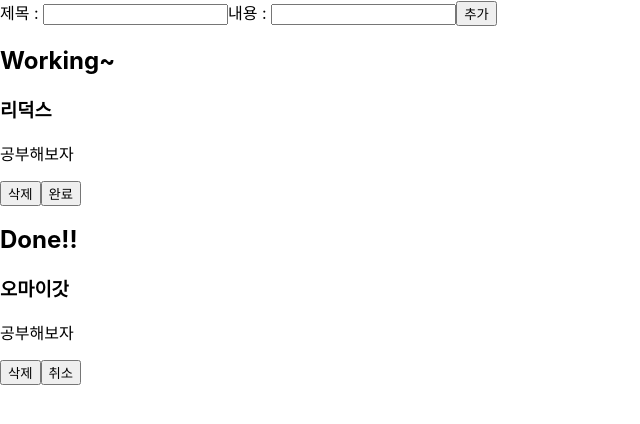
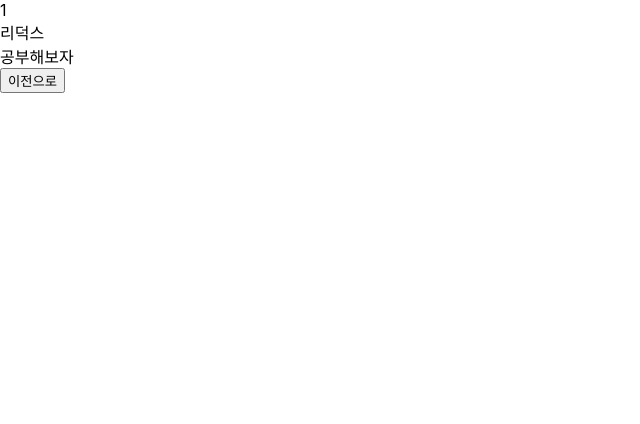
Before and after one commit to leolego03/todo-react-lv2, a React (Create React App) app: page /view/1 in a window 1280 px wide. Shown: the top 424 px of the page, without its empty margins (0-640 px from the left). Built offline with nearby package versions, Linux system fonts and the light colour scheme.

Commit message:
상세페이지 추가

```diff
--- a/src/App.jsx
+++ b/src/App.jsx
@@ -1,13 +1,17 @@
 import './App.css';
-import Form from './components/Form';
-import TodoList from './components/TodoList';
+import { BrowserRouter, Route, Routes } from 'react-router-dom';
+import Home from './components/Home';
+import View from "./components/View";
 
 function App() {
   return (
-    <>
-      <Form/>
-      <TodoList />
-    </>
+    <BrowserRouter>
+      <Routes>
+        <Route path="/" element={<Home />} />
+        <Route path="view" element={<View />} />
+        <Route path="view/:id" element={<View />} />
+      </Routes>
+    </BrowserRouter>
   )
 }
 
--- /dev/null
+++ b/src/components/Home.js
@@ -0,0 +1,13 @@
+import Form from "./Form";
+import TodoList from "./TodoList";
+
+function Home() {
+  return (
+    <>
+      <Form />
+      <TodoList />
+    </>
+  )
+}
+
+export default Home
--- a/src/components/TodoItem.js
+++ b/src/components/TodoItem.js
@@ -2,6 +2,7 @@ import { useDispatch } from 'react-redux';
 import { doner } from '../redux/modules/todoinput';
 import { cancler } from '../redux/modules/todoinput';
 import { deleter } from '../redux/modules/todoinput';
+import { Link } from 'react-router-dom';
 
 function TodoItem({ ...item }) {
   // dispatch 가져오기
@@ -28,9 +29,10 @@ function TodoItem({ ...item }) {
       <h3> {item.title}</h3>
       <p> {item.body}</p>
       <div>
-        <button onClick={()=>deleteHandler(item.id)}>삭제</button>
-        { !item.done && <button onClick={()=>doneHandler(item.id)}>완료</button> }
-        { item.done && <button onClick={()=>cancleHandler(item.id)}>취소</button> }
+        <Link to={`/view/${item.id}`}>상세보기</Link>
+        <button onClick={ () => deleteHandler(item.id) }>삭제</button>
+        { !item.done && <button onClick={ () => doneHandler(item.id) }>완료</button> }
+        { item.done && <button onClick={ () => cancleHandler(item.id) }>취소</button> }
         </div>
       </div>
     </>
--- a/src/components/TodoList.js
+++ b/src/components/TodoList.js
@@ -5,7 +5,7 @@ function TodoList() {
   const data = useSelector((state)=>{
     return state.todoinput
   })
-  console.log(data)
+  // console.log(data)
 
   return (
     <>
--- /dev/null
+++ b/src/components/View.js
@@ -0,0 +1,29 @@
+import React from 'react'
+import { useNavigate, useParams } from 'react-router-dom'
+import { useSelector } from 'react-redux';
+
+function View() {
+  const params = useParams();
+  const navigate = useNavigate();
+
+  const data = useSelector((state)=>{
+    return state.todoinput
+  })
+
+  const foundData = data.find((item) => {
+    return item.id === parseInt(params.id);
+  })
+
+  // console.log("foundData", foundData);
+
+  return (
+    <>
+      <div>{foundData.id}</div>
+      <div>{foundData.title}</div>
+      <div>{foundData.body}</div>
+      <button onClick={ () => {navigate("/")} }>이전으로</button>
+    </>
+  )
+}
+
+export default View
```
Also changed, not shown: src/redux/modules/todoinput.js (indentation only).
